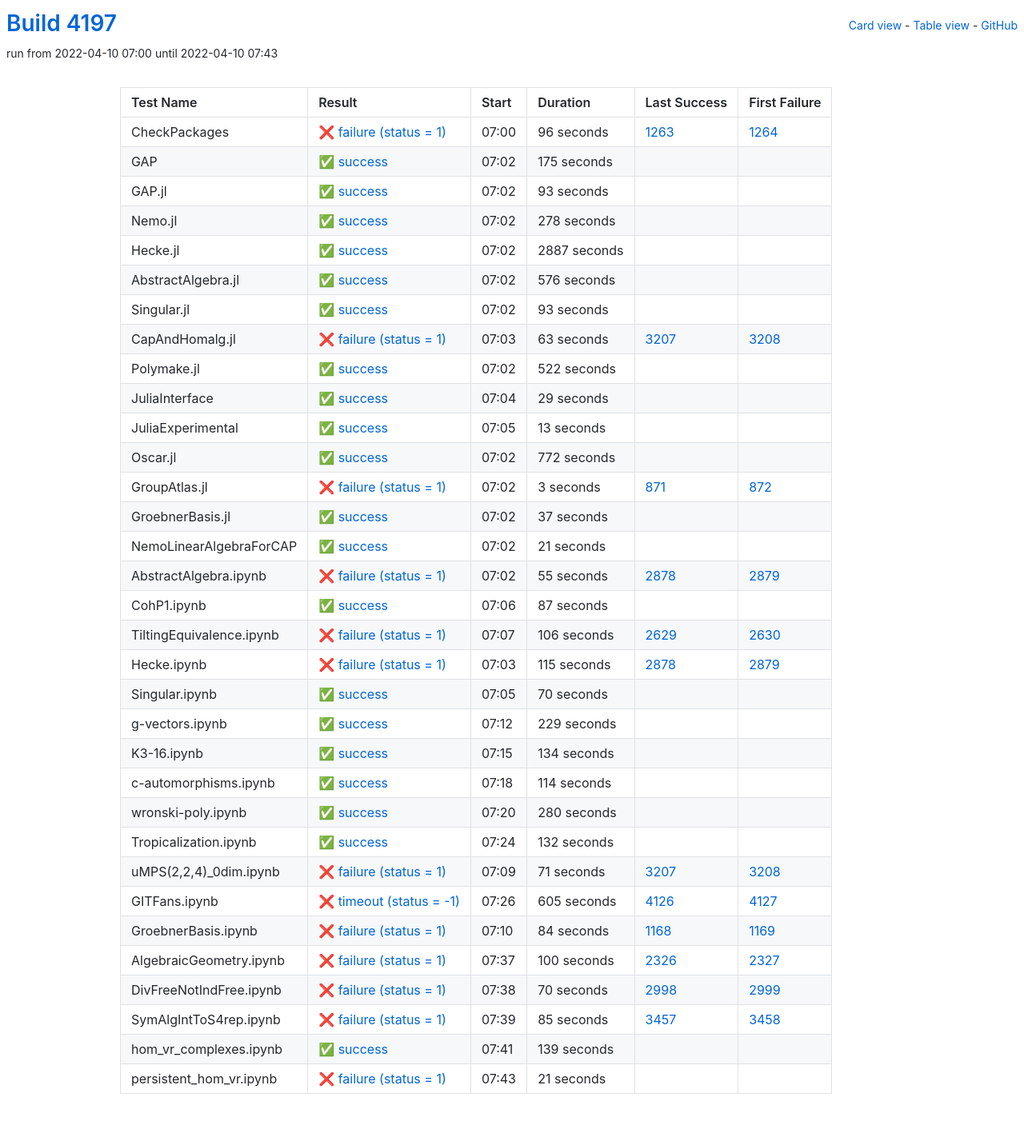
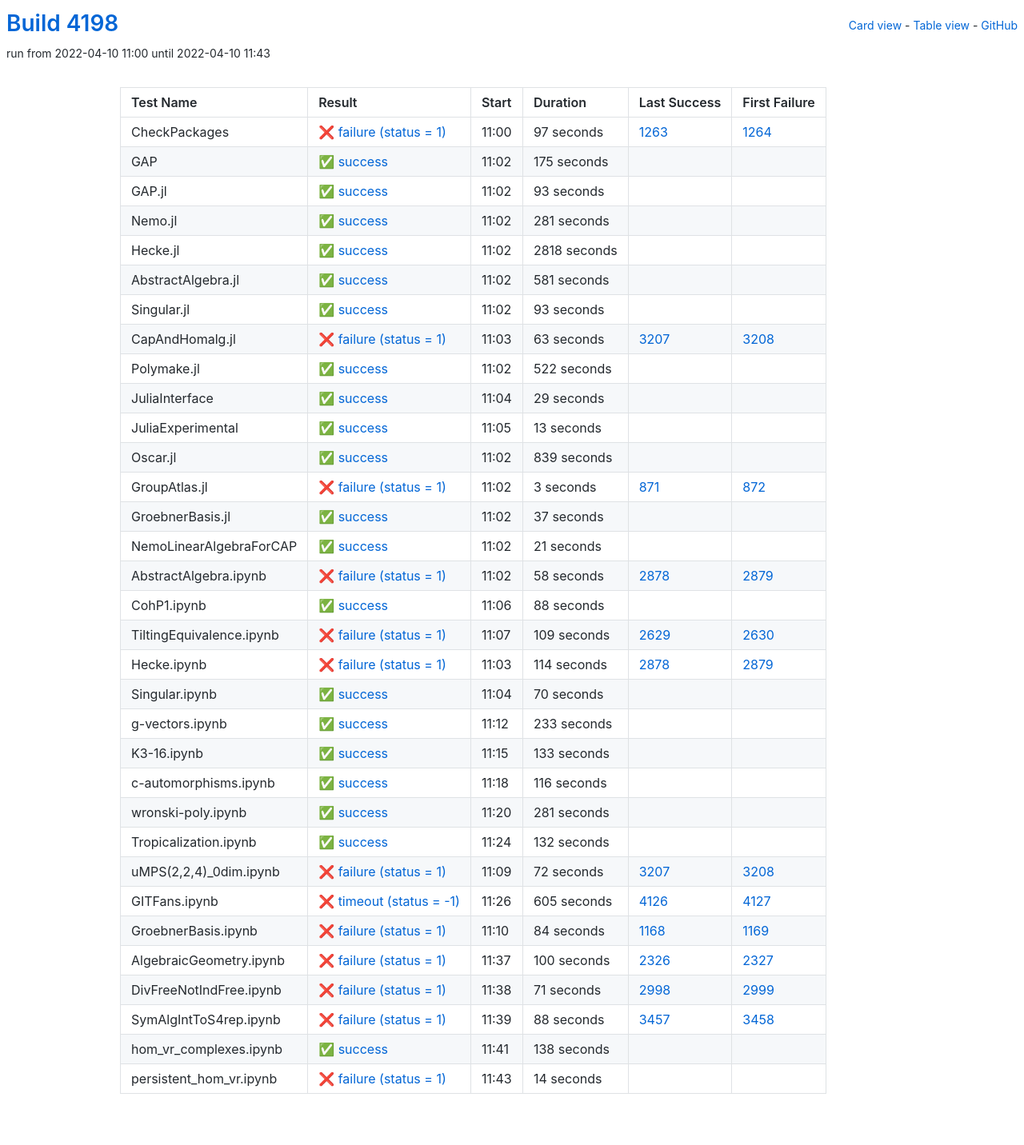
Before and after one commit to oscar-system/oscar-ci-status-stable, a Jekyll site: the page built from table.html, in a window 1280 px wide. Shown: the whole page at 80% size. Built offline with Jekyll 4.4.1, drawn with Linux system fonts in a browser that asks for light colours.

Commit message:
Build #4198

```diff
--- a/_data/ci.yml
+++ b/_data/ci.yml
@@ -1,6 +1,6 @@
 ---
-build: 4197
-build_url: https://oscarci.mathematik.uni-kl.de/job/oscar-stable/4197/
+build: 4198
+build_url: https://oscarci.mathematik.uni-kl.de/job/oscar-stable/4198/
 job: oscar-stable
 organization: oscar-system
 repo: oscar-ci-status-stable
@@ -8,20 +8,20 @@ repourl: https://github.com/oscar-system/oscar-ci-status-stable
 tests:
 - name: CheckPackages
   id: checkpackages
-  log: https://oscarci.mathematik.uni-kl.de/job/oscar-stable/4197/artifact/logs/build-4197/CheckPackages.log
-  start: 2022-04-10 07:00
+  log: https://oscarci.mathematik.uni-kl.de/job/oscar-stable/4198/artifact/logs/build-4198/CheckPackages.log
+  start: 2022-04-10 11:00
   success: false
   exitcode: 1
   status: failure
-  duration: 96
+  duration: 97
   last_success: 1263
   last_success_url: https://oscarci.mathematik.uni-kl.de/job/oscar-stable/1263/
   first_failure: 1264
   first_failure_url: https://oscarci.mathematik.uni-kl.de/job/oscar-stable/1264/
 - name: GAP
   id: gap
-  log: https://oscarci.mathematik.uni-kl.de/job/oscar-stable/4197/artifact/logs/build-4197/GAP.log
-  start: 2022-04-10 07:02
+  log: https://oscarci.mathematik.uni-kl.de/job/oscar-stable/4198/artifact/logs/build-4198/GAP.log
+  start: 2022-04-10 11:02
   success: true
   exitcode: 0
   status: success
@@ -32,8 +32,8 @@ tests:
   first_failure_url:
 - name: GAP.jl
   id: gap-jl
-  log: https://oscarci.mathematik.uni-kl.de/job/oscar-stable/4197/artifact/logs/build-4197/GAP.jl.log
-  start: 2022-04-10 07:02
+  log: https://oscarci.mathematik.uni-kl.de/job/oscar-stable/4198/artifact/logs/build-4198/GAP.jl.log
+  start: 2022-04-10 11:02
   success: true
   exitcode: 0
   status: success
@@ -44,44 +44,44 @@ tests:
   first_failure_url:
 - name: Nemo.jl
   id: nemo-jl
-  log: https://oscarci.mathematik.uni-kl.de/job/oscar-stable/4197/artifact/logs/build-4197/Nemo.jl.log
-  start: 2022-04-10 07:02
+  log: https://oscarci.mathematik.uni-kl.de/job/oscar-stable/4198/artifact/logs/build-4198/Nemo.jl.log
+  start: 2022-04-10 11:02
   success: true
   exitcode: 0
   status: success
-  duration: 278
+  duration: 281
   last_success: false
   last_success_url:
   first_failure: false
   first_failure_url:
 - name: Hecke.jl
   id: hecke-jl
-  log: https://oscarci.mathematik.uni-kl.de/job/oscar-stable/4197/artifact/logs/build-4197/Hecke.jl.log
-  start: 2022-04-10 07:02
+  log: https://oscarci.mathematik.uni-kl.de/job/oscar-stable/4198/artifact/logs/build-4198/Hecke.jl.log
+  start: 2022-04-10 11:02
   success: true
   exitcode: 0
   status: success
-  duration: 2887
+  duration: 2818
   last_success: false
   last_success_url:
   first_failure: false
   first_failure_url:
 - name: AbstractAlgebra.jl
   id: abstractalgebra-jl
-  log: https://oscarci.mathematik.uni-kl.de/job/oscar-stable/4197/artifact/logs/build-4197/AbstractAlgebra.jl.log
-  start: 2022-04-10 07:02
+  log: https://oscarci.mathematik.uni-kl.de/job/oscar-stable/4198/artifact/logs/build-4198/AbstractAlgebra.jl.log
+  start: 2022-04-10 11:02
   success: true
   exitcode: 0
   status: success
-  duration: 576
+  duration: 581
   last_success: false
   last_success_url:
   first_failure: false
   first_failure_url:
 - name: Singular.jl
   id: singular-jl
-  log: https://oscarci.mathematik.uni-kl.de/job/oscar-stable/4197/artifact/logs/build-4197/Singular.jl.log
-  start: 2022-04-10 07:02
+  log: https://oscarci.mathematik.uni-kl.de/job/oscar-stable/4198/artifact/logs/build-4198/Singular.jl.log
+  start: 2022-04-10 11:02
   success: true
   exitcode: 0
   status: success
@@ -92,8 +92,8 @@ tests:
   first_failure_url:
 - name: CapAndHomalg.jl
   id: capandhomalg-jl
-  log: https://oscarci.mathematik.uni-kl.de/job/oscar-stable/4197/artifact/logs/build-4197/CapAndHomalg.jl.log
-  start: 2022-04-10 07:03
+  log: https://oscarci.mathematik.uni-kl.de/job/oscar-stable/4198/artifact/logs/build-4198/CapAndHomalg.jl.log
+  start: 2022-04-10 11:03
   success: false
   exitcode: 1
   status: failure
@@ -104,8 +104,8 @@ tests:
   first_failure_url: https://oscarci.mathematik.uni-kl.de/job/oscar-stable/3208/
 - name: Polymake.jl
   id: polymake-jl
-  log: https://oscarci.mathematik.uni-kl.de/job/oscar-stable/4197/artifact/logs/build-4197/Polymake.jl.log
-  start: 2022-04-10 07:02
+  log: https://oscarci.mathematik.uni-kl.de/job/oscar-stable/4198/artifact/logs/build-4198/Polymake.jl.log
+  start: 2022-04-10 11:02
   success: true
   exitcode: 0
   status: success
@@ -116,8 +116,8 @@ tests:
   first_failure_url:
 - name: JuliaInterface
   id: juliainterface
-  log: https://oscarci.mathematik.uni-kl.de/job/oscar-stable/4197/artifact/logs/build-4197/JuliaInterface.log
-  start: 2022-04-10 07:04
+  log: https://oscarci.mathematik.uni-kl.de/job/oscar-stable/4198/artifact/logs/build-4198/JuliaInterface.log
+  start: 2022-04-10 11:04
   success: true
   exitcode: 0
   status: success
@@ -128,8 +128,8 @@ tests:
   first_failure_url:
 - name: JuliaExperimental
   id: juliaexperimental
-  log: https://oscarci.mathematik.uni-kl.de/job/oscar-stable/4197/artifact/logs/build-4197/JuliaExperimental.log
-  start: 2022-04-10 07:05
+  log: https://oscarci.mathematik.uni-kl.de/job/oscar-stable/4198/artifact/logs/build-4198/JuliaExperimental.log
+  start: 2022-04-10 11:05
   success: true
   exitcode: 0
   status: success
@@ -140,20 +140,20 @@ tests:
   first_failure_url:
 - name: Oscar.jl
   id: oscar-jl
-  log: https://oscarci.mathematik.uni-kl.de/job/oscar-stable/4197/artifact/logs/build-4197/Oscar.jl.log
-  start: 2022-04-10 07:02
+  log: https://oscarci.mathematik.uni-kl.de/job/oscar-stable/4198/artifact/logs/build-4198/Oscar.jl.log
+  start: 2022-04-10 11:02
   success: true
   exitcode: 0
   status: success
-  duration: 772
+  duration: 839
   last_success: false
   last_success_url:
   first_failure: false
   first_failure_url:
 - name: GroupAtlas.jl
   id: groupatlas-jl
-  log: https://oscarci.mathematik.uni-kl.de/job/oscar-stable/4197/artifact/logs/build-4197/GroupAtlas.jl.log
-  start: 2022-04-10 07:02
+  log: https://oscarci.mathematik.uni-kl.de/job/oscar-stable/4198/artifact/logs/build-4198/GroupAtlas.jl.log
+  start: 2022-04-10 11:02
   success: false
   exitcode: 1
   status: failure
@@ -164,8 +164,8 @@ tests:
   first_failure_url: https://oscarci.mathematik.uni-kl.de/job/oscar-stable/872/
 - name: GroebnerBasis.jl
   id: groebnerbasis-jl
-  log: https://oscarci.mathematik.uni-kl.de/job/oscar-stable/4197/artifact/logs/build-4197/GroebnerBasis.jl.log
-  start: 2022-04-10 07:02
+  log: https://oscarci.mathematik.uni-kl.de/job/oscar-stable/4198/artifact/logs/build-4198/GroebnerBasis.jl.log
+  start: 2022-04-10 11:02
   success: true
   exitcode: 0
   status: success
@@ -176,8 +176,8 @@ tests:
   first_failure_url:
 - name: NemoLinearAlgebraForCAP
   id: nemolinearalgebraforcap
-  log: https://oscarci.mathematik.uni-kl.de/job/oscar-stable/4197/artifact/logs/build-4197/NemoLinearAlgebraForCAP.log
-  start: 2022-04-10 07:02
+  log: https://oscarci.mathematik.uni-kl.de/job/oscar-stable/4198/artifact/logs/build-4198/NemoLinearAlgebraForCAP.log
+  start: 2022-04-10 11:02
   success: true
   exitcode: 0
   status: success
@@ -188,56 +188,56 @@ tests:
   first_failure_url:
 - name: AbstractAlgebra.ipynb
   id: abstractalgebra-ipynb
-  log: https://oscarci.mathematik.uni-kl.de/job/oscar-stable/4197/artifact/logs/build-4197/AbstractAlgebra.ipynb.log
-  start: 2022-04-10 07:02
+  log: https://oscarci.mathematik.uni-kl.de/job/oscar-stable/4198/artifact/logs/build-4198/AbstractAlgebra.ipynb.log
+  start: 2022-04-10 11:02
   success: false
   exitcode: 1
   status: failure
-  duration: 55
+  duration: 58
   last_success: 2878
   last_success_url: https://oscarci.mathematik.uni-kl.de/job/oscar-stable/2878/
   first_failure: 2879
   first_failure_url: https://oscarci.mathematik.uni-kl.de/job/oscar-stable/2879/
 - name: CohP1.ipynb
   id: cohp1-ipynb
-  log: https://oscarci.mathematik.uni-kl.de/job/oscar-stable/4197/artifact/logs/build-4197/CohP1.ipynb.log
-  start: 2022-04-10 07:06
+  log: https://oscarci.mathematik.uni-kl.de/job/oscar-stable/4198/artifact/logs/build-4198/CohP1.ipynb.log
+  start: 2022-04-10 11:06
   success: true
   exitcode: 0
   status: success
-  duration: 87
+  duration: 88
   last_success: false
   last_success_url:
   first_failure: false
   first_failure_url:
 - name: TiltingEquivalence.ipynb
   id: tiltingequivalence-ipynb
-  log: https://oscarci.mathematik.uni-kl.de/job/oscar-stable/4197/artifact/logs/build-4197/TiltingEquivalence.ipynb.log
-  start: 2022-04-10 07:07
+  log: https://oscarci.mathematik.uni-kl.de/job/oscar-stable/4198/artifact/logs/build-4198/TiltingEquivalence.ipynb.log
+  start: 2022-04-10 11:07
   success: false
   exitcode: 1
   status: failure
-  duration: 106
+  duration: 109
   last_success: 2629
   last_success_url: https://oscarci.mathematik.uni-kl.de/job/oscar-stable/2629/
   first_failure: 2630
   first_failure_url: https://oscarci.mathematik.uni-kl.de/job/oscar-stable/2630/
 - name: Hecke.ipynb
   id: hecke-ipynb
-  log: https://oscarci.mathematik.uni-kl.de/job/oscar-stable/4197/artifact/logs/build-4197/Hecke.ipynb.log
-  start: 2022-04-10 07:03
+  log: https://oscarci.mathematik.uni-kl.de/job/oscar-stable/4198/artifact/logs/build-4198/Hecke.ipynb.log
+  start: 2022-04-10 11:03
   success: false
   exitcode: 1
   status: failure
-  duration: 115
+  duration: 114
   last_success: 2878
   last_success_url: https://oscarci.mathematik.uni-kl.de/job/oscar-stable/2878/
   first_failure: 2879
   first_failure_url: https://oscarci.mathematik.uni-kl.de/job/oscar-stable/2879/
 - name: Singular.ipynb
   id: singular-ipynb
-  log: https://oscarci.mathematik.uni-kl.de/job/oscar-stable/4197/artifact/logs/build-4197/Singular.ipynb.log
-  start: 2022-04-10 07:05
+  log: https://oscarci.mathematik.uni-kl.de/job/oscar-stable/4198/artifact/logs/build-4198/Singular.ipynb.log
+  start: 2022-04-10 11:04
   success: true
   exitcode: 0
   status: success
@@ -248,56 +248,56 @@ tests:
   first_failure_url:
 - name: g-vectors.ipynb
   id: g-vectors-ipynb
-  log: https://oscarci.mathematik.uni-kl.de/job/oscar-stable/4197/artifact/logs/build-4197/g-vectors.ipynb.log
-  start: 2022-04-10 07:12
+  log: https://oscarci.mathematik.uni-kl.de/job/oscar-stable/4198/artifact/logs/build-4198/g-vectors.ipynb.log
+  start: 2022-04-10 11:12
   success: true
   exitcode: 0
   status: success
-  duration: 229
+  duration: 233
   last_success: false
   last_success_url:
   first_failure: false
   first_failure_url:
 - name: K3-16.ipynb
   id: k3-16-ipynb
-  log: https://oscarci.mathematik.uni-kl.de/job/oscar-stable/4197/artifact/logs/build-4197/K3-16.ipynb.log
-  start: 2022-04-10 07:15
+  log: https://oscarci.mathematik.uni-kl.de/job/oscar-stable/4198/artifact/logs/build-4198/K3-16.ipynb.log
+  start: 2022-04-10 11:15
   success: true
   exitcode: 0
   status: success
-  duration: 134
+  duration: 133
   last_success: false
   last_success_url:
   first_failure: false
   first_failure_url:
 - name: c-automorphisms.ipynb
   id: c-automorphisms-ipynb
-  log: https://oscarci.mathematik.uni-kl.de/job/oscar-stable/4197/artifact/logs/build-4197/c-automorphisms.ipynb.log
-  start: 2022-04-10 07:18
+  log: https://oscarci.mathematik.uni-kl.de/job/oscar-stable/4198/artifact/logs/build-4198/c-automorphisms.ipynb.log
+  start: 2022-04-10 11:18
   success: true
   exitcode: 0
   status: success
-  duration: 114
+  duration: 116
   last_success: false
   last_success_url:
   first_failure: false
   first_failure_url:
 - name: wronski-poly.ipynb
   id: wronski-poly-ipynb
-  log: https://oscarci.mathematik.uni-kl.de/job/oscar-stable/4197/artifact/logs/build-4197/wronski-poly.ipynb.log
-  start: 2022-04-10 07:20
+  log: https://oscarci.mathematik.uni-kl.de/job/oscar-stable/4198/artifact/logs/build-4198/wronski-poly.ipynb.log
+  start: 2022-04-10 11:20
   success: true
   exitcode: 0
   status: success
-  duration: 280
+  duration: 281
   last_success: false
   last_success_url:
   first_failure: false
   first_failure_url:
 - name: Tropicalization.ipynb
   id: tropicalization-ipynb
-  log: https://oscarci.mathematik.uni-kl.de/job/oscar-stable/4197/artifact/logs/build-4197/Tropicalization.ipynb.log
-  start: 2022-04-10 07:24
+  log: https://oscarci.mathematik.uni-kl.de/job/oscar-stable/4198/artifact/logs/build-4198/Tropicalization.ipynb.log
+  start: 2022-04-10 11:24
   success: true
   exitcode: 0
   status: success
@@ -308,20 +308,20 @@ tests:
   first_failure_url:
 - name: uMPS(2,2,4)_0dim.ipynb
   id: umps-2-2-4-0dim-ipynb
-  log: https://oscarci.mathematik.uni-kl.de/job/oscar-stable/4197/artifact/logs/build-4197/uMPS-2-2-4-_0dim.ipynb.log
-  start: 2022-04-10 07:09
+  log: https://oscarci.mathematik.uni-kl.de/job/oscar-stable/4198/artifact/logs/build-4198/uMPS-2-2-4-_0dim.ipynb.log
+  start: 2022-04-10 11:09
   success: false
   exitcode: 1
   status: failure
-  duration: 71
+  duration: 72
   last_success: 3207
   last_success_url: https://oscarci.mathematik.uni-kl.de/job/oscar-stable/3207/
   first_failure: 3208
   first_failure_url: https://oscarci.mathematik.uni-kl.de/job/oscar-stable/3208/
 - name: GITFans.ipynb
   id: gitfans-ipynb
-  log: https://oscarci.mathematik.uni-kl.de/job/oscar-stable/4197/artifact/logs/build-4197/GITFans.ipynb.log
-  start: 2022-04-10 07:26
+  log: https://oscarci.mathematik.uni-kl.de/job/oscar-stable/4198/artifact/logs/build-4198/GITFans.ipynb.log
+  start: 2022-04-10 11:26
   success: false
   exitcode: -1
   status: timeout
@@ -332,8 +332,8 @@ tests:
   first_failure_url: https://oscarci.mathematik.uni-kl.de/job/oscar-stable/4127/
 - name: GroebnerBasis.ipynb
   id: groebnerbasis-ipynb
-  log: https://oscarci.mathematik.uni-kl.de/job/oscar-stable/4197/artifact/logs/build-4197/GroebnerBasis.ipynb.log
-  start: 2022-04-10 07:10
+  log: https://oscarci.mathematik.uni-kl.de/job/oscar-stable/4198/artifact/logs/build-4198/GroebnerBasis.ipynb.log
+  start: 2022-04-10 11:10
   success: false
   exitcode: 1
   status: failure
@@ -344,8 +344,8 @@ tests:
   first_failure_url: https://oscarci.mathematik.uni-kl.de/job/oscar-stable/1169/
 - name: AlgebraicGeometry.ipynb
   id: algebraicgeometry-ipynb
-  log: https://oscarci.mathematik.uni-kl.de/job/oscar-stable/4197/artifact/logs/build-4197/AlgebraicGeometry.ipynb.log
-  start: 2022-04-10 07:37
+  log: https://oscarci.mathematik.uni-kl.de/job/oscar-stable/4198/artifact/logs/build-4198/AlgebraicGeometry.ipynb.log
+  start: 2022-04-10 11:37
   success: false
   exitcode: 1
   status: failure
@@ -356,48 +356,48 @@ tests:
   first_failure_url: https://oscarci.mathematik.uni-kl.de/job/oscar-stable/2327/
 - name: DivFreeNotIndFree.ipynb
   id: divfreenotindfree-ipynb
-  log: https://oscarci.mathematik.uni-kl.de/job/oscar-stable/4197/artifact/logs/build-4197/DivFreeNotIndFree.ipynb.log
-  start: 2022-04-10 07:38
+  log: https://oscarci.mathematik.uni-kl.de/job/oscar-stable/4198/artifact/logs/build-4198/DivFreeNotIndFree.ipynb.log
+  start: 2022-04-10 11:38
   success: false
   exitcode: 1
   status: failure
-  duration: 70
+  duration: 71
   last_success: 2998
   last_success_url: https://oscarci.mathematik.uni-kl.de/job/oscar-stable/2998/
   first_failure: 2999
   first_failure_url: https://oscarci.mathematik.uni-kl.de/job/oscar-stable/2999/
 - name: SymAlgIntToS4rep.ipynb
   id: symalginttos4rep-ipynb
-  log: https://oscarci.mathematik.uni-kl.de/job/oscar-stable/4197/artifact/logs/build-4197/SymAlgIntToS4rep.ipynb.log
-  start: 2022-04-10 07:39
+  log: https://oscarci.mathematik.uni-kl.de/job/oscar-stable/4198/artifact/logs/build-4198/SymAlgIntToS4rep.ipynb.log
+  start: 2022-04-10 11:39
   success: false
   exitcode: 1
   status: failure
-  duration: 85
+  duration: 88
   last_success: 3457
   last_success_url: https://oscarci.mathematik.uni-kl.de/job/oscar-stable/3457/
   first_failure: 3458
   first_failure_url: https://oscarci.mathematik.uni-kl.de/job/oscar-stable/3458/
 - name: hom_vr_complexes.ipynb
   id: hom-vr-complexes-ipynb
-  log: https://oscarci.mathematik.uni-kl.de/job/oscar-stable/4197/artifact/logs/build-4197/hom_vr_complexes.ipynb.log
-  start: 2022-04-10 07:41
+  log: https://oscarci.mathematik.uni-kl.de/job/oscar-stable/4198/artifact/logs/build-4198/hom_vr_complexes.ipynb.log
+  start: 2022-04-10 11:41
   success: true
   exitcode: 0
   status: success
-  duration: 139
+  duration: 138
   last_success: false
   last_success_url:
   first_failure: false
   first_failure_url:
 - name: persistent_hom_vr.ipynb
   id: persistent-hom-vr-ipynb
-  log: https://oscarci.mathematik.uni-kl.de/job/oscar-stable/4197/artifact/logs/build-4197/persistent_hom_vr.ipynb.log
-  start: 2022-04-10 07:43
+  log: https://oscarci.mathematik.uni-kl.de/job/oscar-stable/4198/artifact/logs/build-4198/persistent_hom_vr.ipynb.log
+  start: 2022-04-10 11:43
   success: false
   exitcode: 1
   status: failure
-  duration: 21
+  duration: 14
   last_success: false
   last_success_url:
   first_failure: false
```
Also changed, not shown: README.md.
